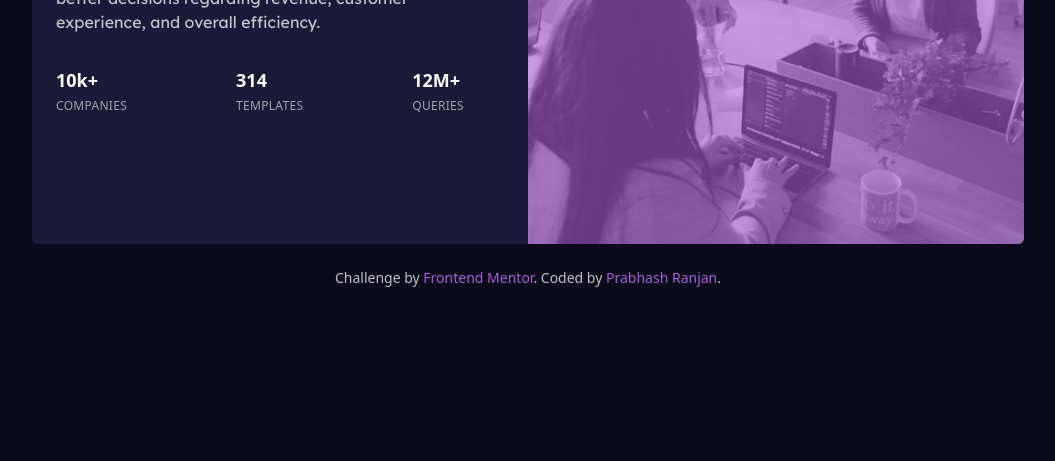
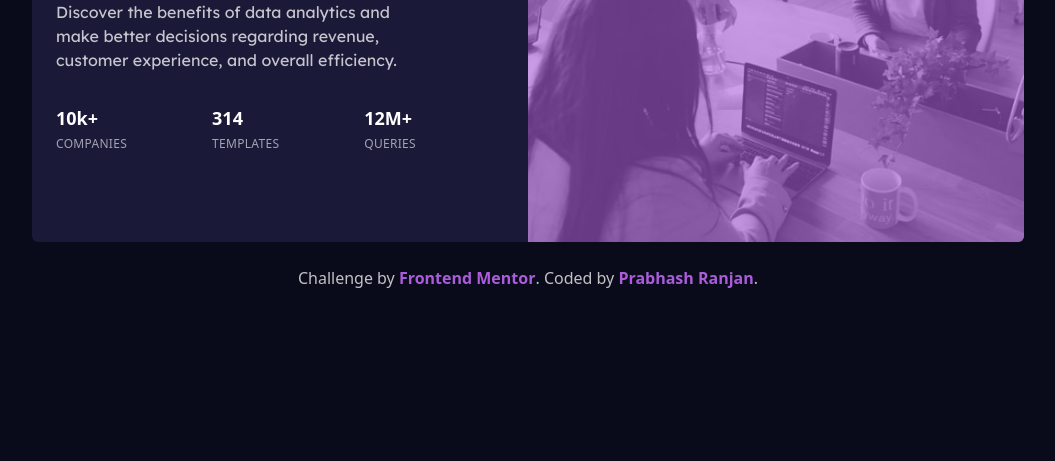
Before and after one commit to besttlookk/FEM-Stats-preview-card, a website: page src/index.html in a window 1280 px wide. Shown: the part 339-800 px from the top of the page, without its empty margins (112-1167 px from the left). Drawn offline with Linux system fonts and the light colour scheme.

Commit message:
resize 2

```diff
--- a/src/index.html
+++ b/src/index.html
@@ -50,7 +50,7 @@
         </div>
         <!-- content -->
         <div
-          class="text-center px-6 py-7 md:w-1/2 md:text-left md:py-10 md:pr-16"
+          class="text-center px-6 py-7 md:w-1/2 md:text-left md:py-20 md:pr-28"
         >
           <h1 class="text-white-full text-3xl font-bold font-inter">
             Get <span class="text-primary">insights</span> that help your
@@ -83,18 +83,18 @@
       </div>
     </main>
 
-    <footer class="mt-6 text-center text-sm text-white-75">
+    <footer class="mt-6 text-center text-white-75">
       Challenge by
       <a
         href="https://www.frontendmentor.io?ref=challenge"
         target="_blank"
-        class="text-primary hover:underline hover:underline-offset-1"
+        class="text-primary hover:underline hover:underline-offset-1 font-bold"
         >Frontend Mentor</a
       >. Coded by
       <a
         href="https://www.frontendmentor.io/profile/besttlookk"
         target="_blank"
-        class="text-primary hover:underline hover:underline-offset-1"
+        class="text-primary hover:underline hover:underline-offset-1 font-bold"
         >Prabhash Ranjan</a
       >.
     </footer>
```
Also changed, not shown: src/style.css.
